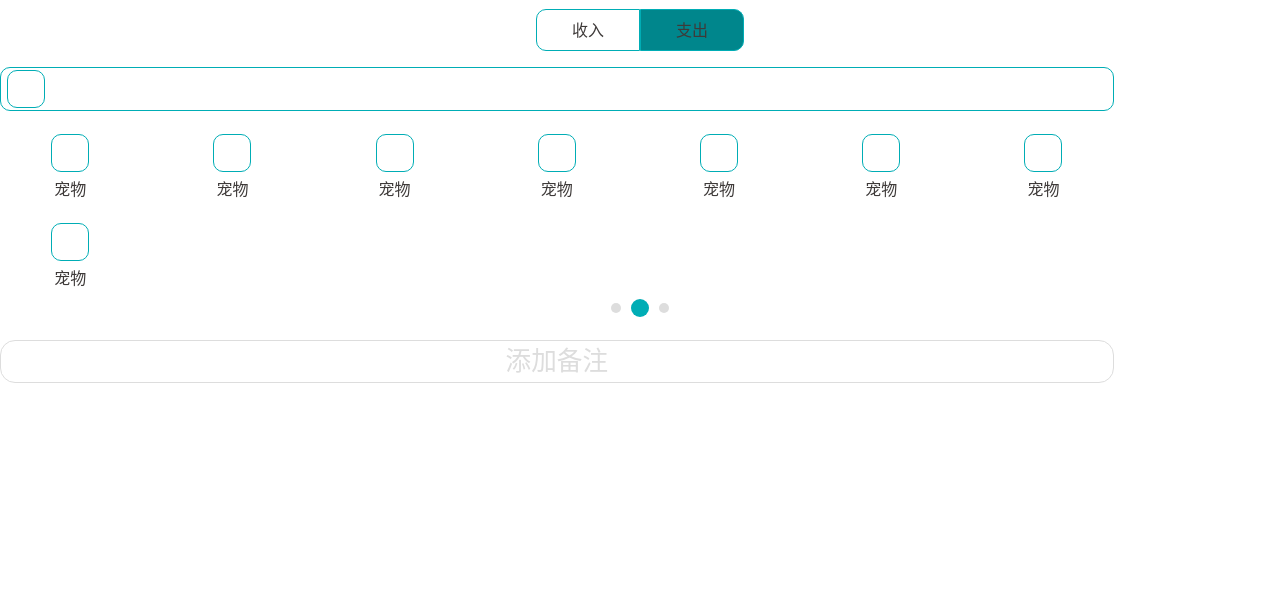
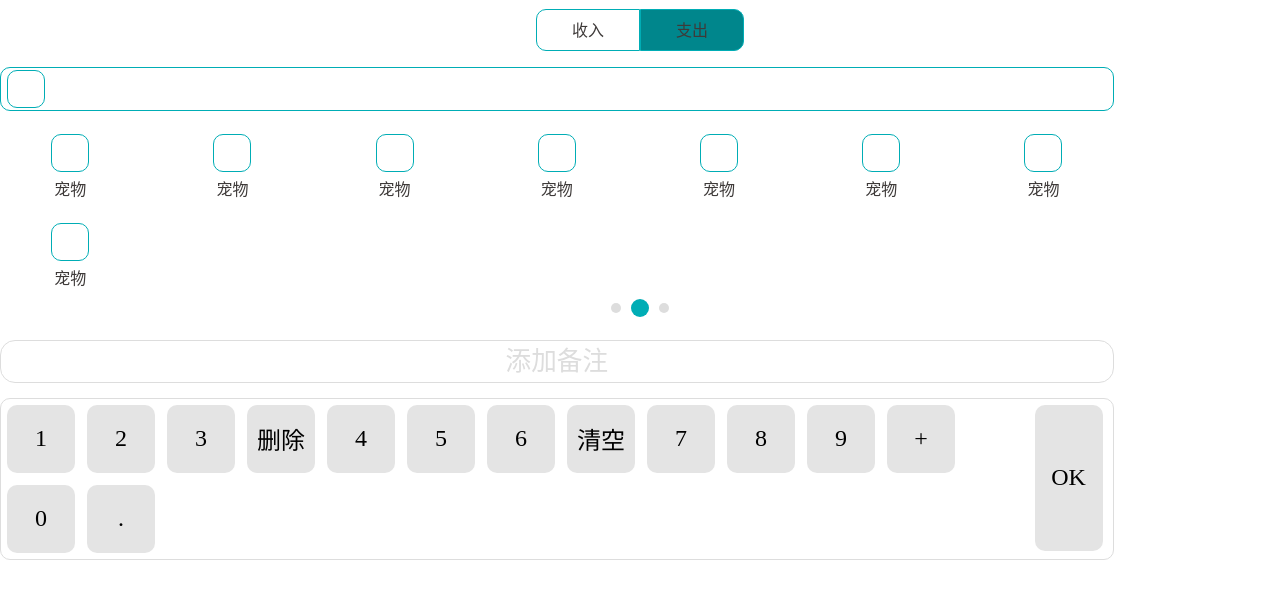
Before and after one commit to wh2887/whale-wallet, a Vue app: page /#/money in a window 1280 px wide. Shown: the top 598 px of the page. Built offline with nearby package versions, Linux system fonts and the light colour scheme.

Commit message:
完成NumberPad组件的样式

```diff
--- /dev/null
+++ b/src/components/Money/NumberPad.vue
@@ -0,0 +1,64 @@
+<template>
+    <div class="number-wrapper">
+        <button>1</button>
+        <button>2</button>
+        <button>3</button>
+        <button>删除</button>
+        <button>4</button>
+        <button>5</button>
+        <button>6</button>
+        <button>清空</button>
+        <button>7</button>
+        <button>8</button>
+        <button>9</button>
+        <button class="ok">OK</button>
+        <button> +</button>
+        <button>0</button>
+        <button>.</button>
+    </div>
+</template>
+
+<script lang="ts">
+  import Vue from 'vue';
+  import {Component} from 'vue-property-decorator';
+
+  @Component
+  export default class NumberPad extends Vue {
+
+  }
+</script>
+
+<style lang="scss" scoped>
+    @import "~@/assets/styles/helper.scss";
+
+    .number-wrapper {
+        @extend %clearFix;
+        width: 87vw;
+        margin-top: 15px;
+        border: 1px solid $color-d;
+        border-radius: 10px;
+        font-family: Consolas monospace;
+        > button {
+            width: 68px;
+            height: 68px;
+            border: none;
+            background: #E4E4E4;
+            border-radius: 10px;
+            margin: 6px;
+            font-size: 1.5em;
+            float: left;
+
+            &:active {
+                color: white;
+                background: $color-highlight;
+            }
+            &.ok {
+                height:  68*2 + 10px;
+                float: right;
+                margin-right: 10px;
+
+            }
+        }
+
+    }
+</style>
--- a/src/components/Money/Output.vue
+++ b/src/components/Money/Output.vue
@@ -24,6 +24,7 @@
     @import "~@/assets/styles/helper.scss";
 
     .output-wrapper {
+        font-family: Consolas monospace;
         width: 87vw;
         border: 1px solid $color-highlight;
         margin-top: 16px;
--- a/src/views/Money.vue
+++ b/src/views/Money.vue
@@ -4,7 +4,7 @@
         <Output/>
         <Tags/>
         <Notes/>
-        <!--            <div>Notes:备注</div>-->
+        <NumberPad/>
         <!--            <div>NumberPad:数字按钮</div>-->
     </div>
 </template>
@@ -16,9 +16,10 @@
   import Output from '@/components/Money/Output.vue';
   import Tags from '@/components/Money/Tags.vue';
   import Notes from '@/components/Money/Notes.vue';
+  import NumberPad from '@/components/Money/NumberPad.vue';
 
   @Component({
-    components: {Notes, Tags, Output, Type}
+    components: {NumberPad, Notes, Tags, Output, Type}
   })
   export default class Money extends Vue {
   }
```
